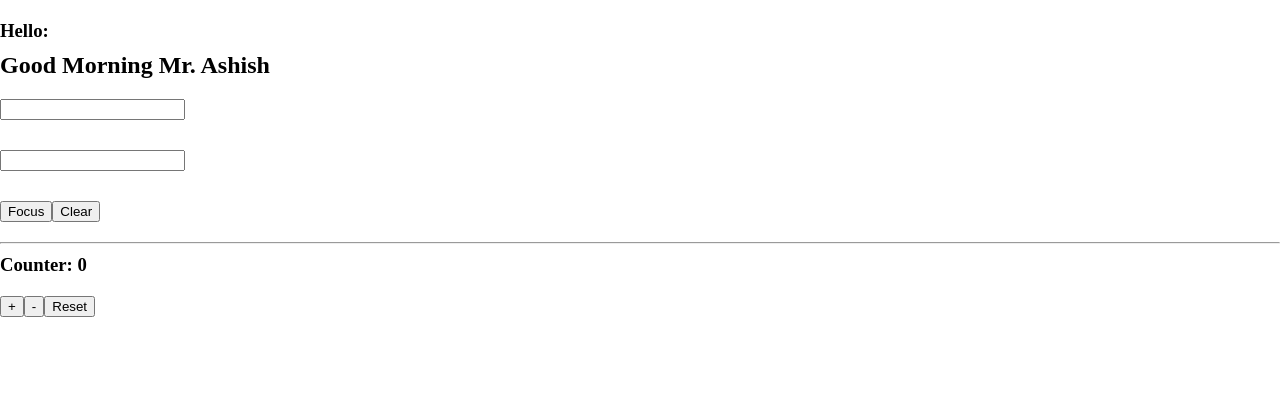
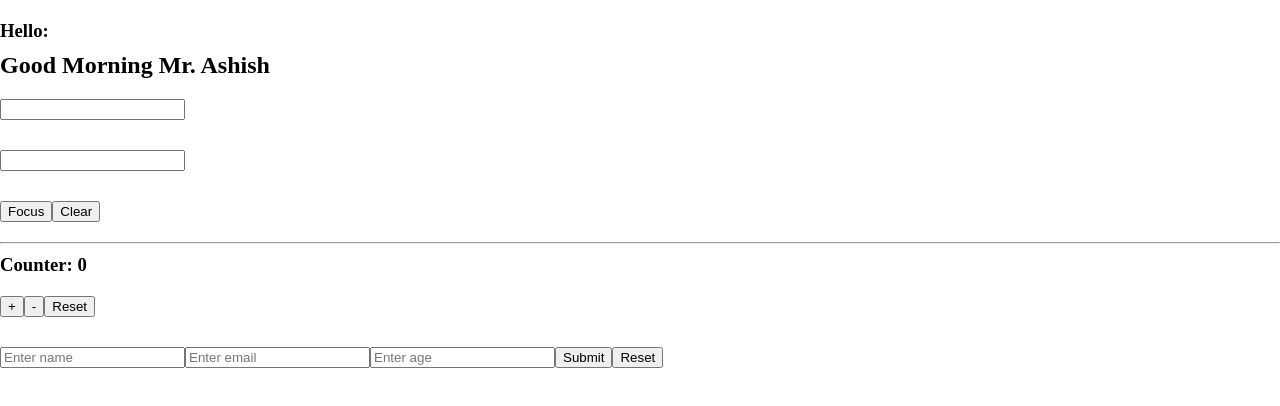
Before and after one commit to ashucj17/react-hooks, a React (Vite) app: page / in a window 1280 px wide. Shown: the top 406 px of the page. Built offline with nearby package versions, Linux system fonts and the light colour scheme.

Commit message:
useReducer with form data

```diff
--- a/src/App.jsx
+++ b/src/App.jsx
@@ -8,6 +8,8 @@ import MyUseRef from './Hooks/UseRef/MyUseRef'
 import Parent from './Hooks/UseRef/Parent'
 import { UserContext, UserContextProvider } from './Context/UserContext'
 import Counter from './Hooks/UseReducer/Counter'
+import UserDetails from './Hooks/UseReducer/UserDetails'
+
 
 
 
@@ -34,6 +36,7 @@ function App() {
       <Parent />
       </UserContextProvider>
       <Counter/>
+      <UserDetails/>
     </>
   )
 }
--- /dev/null
+++ b/src/Hooks/UseReducer/UserDetails.jsx
@@ -0,0 +1,51 @@
+import React, { useReducer } from 'react'
+
+const initialState = {
+    name:"",
+    email: "",
+    age:""
+}
+
+function reducer(state, action){
+    switch(action.type){
+        case "updateField":
+            return {
+                ...state,[action.field]: action.value,
+            }
+        case "reset":
+            return initialState;
+
+        default: state
+    }
+}
+
+const UserDetails = () => {
+   const [state , dispatch] = useReducer(reducer, initialState)
+
+   const handleChange = (e) =>{
+        dispatch({
+            type: "updateField",
+            field: e.target.name,
+            value: e.target.value,
+
+        })
+   }
+    const handleSubmit =(e)=>{
+        e.preventDefault();
+        console.log("Form Data", state)
+
+    }
+  return (
+    <div>
+        <form onSubmit={handleSubmit}>
+            <input type="text" name='name' value={state.name} placeholder='Enter name' onChange={handleChange}/>
+            <input type="email" name='email' value={state.email} placeholder='Enter email' onChange={handleChange}/>
+            <input type="number" name='age' value={state.age} placeholder='Enter age' onChange={handleChange}/>
+            <button>Submit</button>
+            <button onClick={()=>{dispatch({type:'reset'})}}>Reset</button>
+        </form>
+    </div>
+  )
+}
+
+export default UserDetails
```
